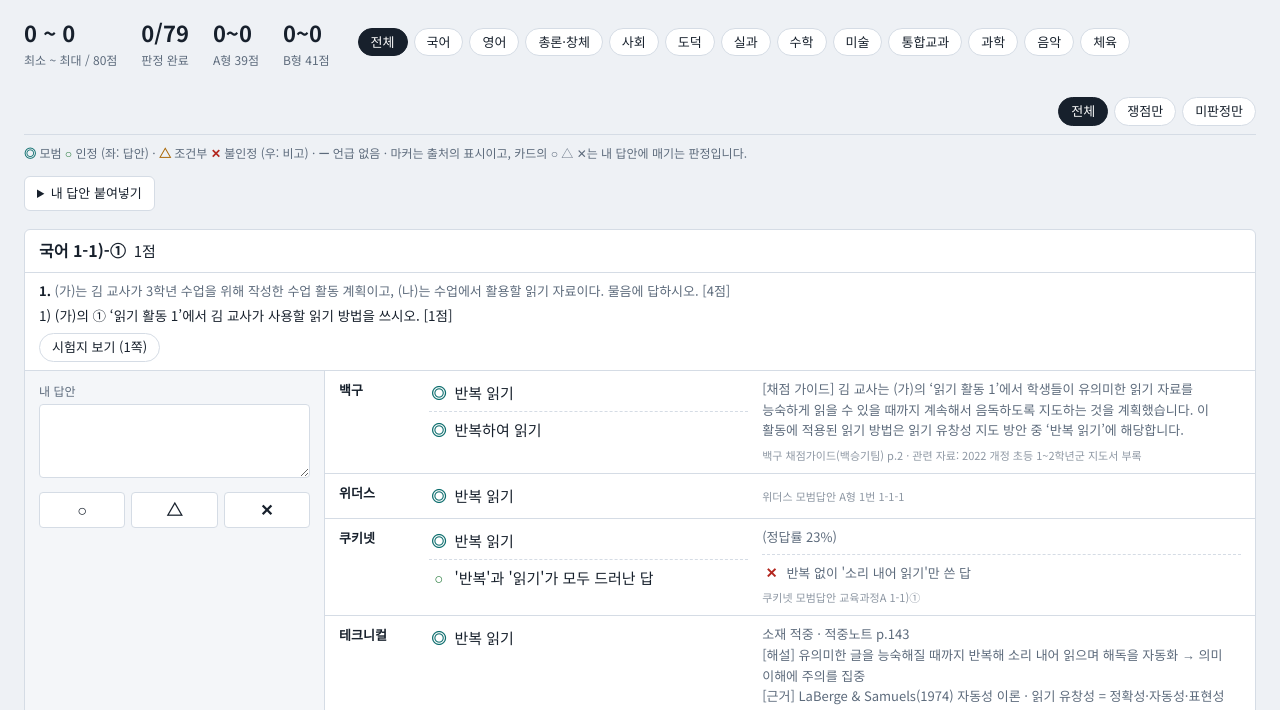
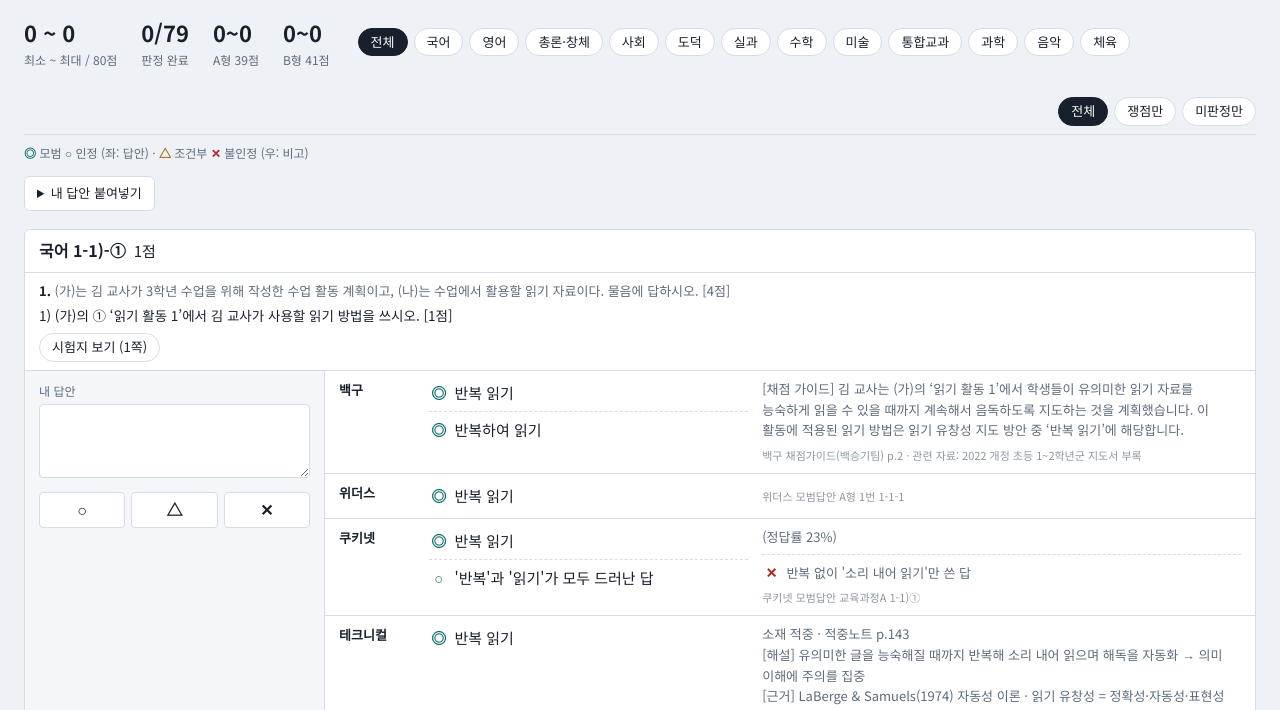
Before and after one commit to wybhrockstar/2027-IMGO-Scoring, a plain HTML site: page index.html in a window 1280 px wide. Shown: the part 76-786 px from the top of the page. Drawn offline with Linux system fonts and the light colour scheme.

Commit message:
Update index.html

```diff
--- a/index.html
+++ b/index.html
@@ -85,7 +85,7 @@ details.tool textarea{width:min(640px,80vw);height:110px;display:block;margin-to
   <div class="filters" id="filters"></div>
 </div>
 
-<div class="legend"><i class="mk1">◎</i> 모범 <i class="mk2">○</i> 인정 (좌: 답안) · <i class="mk3">△</i> 조건부 <i class="mk4">✕</i> 불인정 (우: 비고) · <i class="mk5">—</i> 언급 없음 · 마커는 출처의 표시이고, 카드의 ○ △ ✕는 내 답안에 매기는 판정입니다.</div>
+<div class="legend"><i class="mk1">◎</i> 모범 <i class="mk2">○</i> 인정 (좌: 답안) · <i class="mk3">△</i> 조건부 <i class="mk4">✕</i> 불인정 (우: 비고)</div>
 
 <div class="tools">
 <details class="tool"><summary>내 답안 붙여넣기</summary>
```
